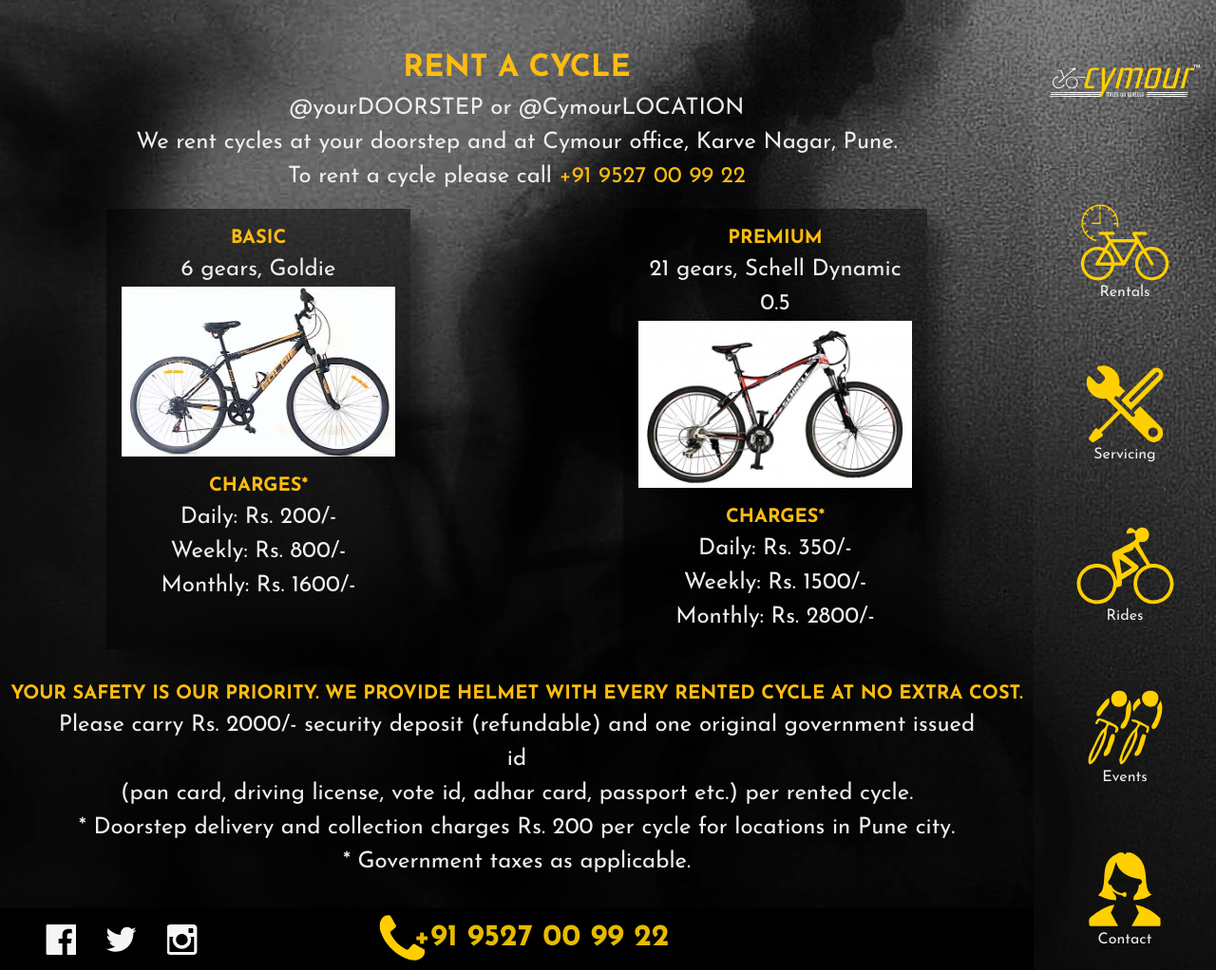
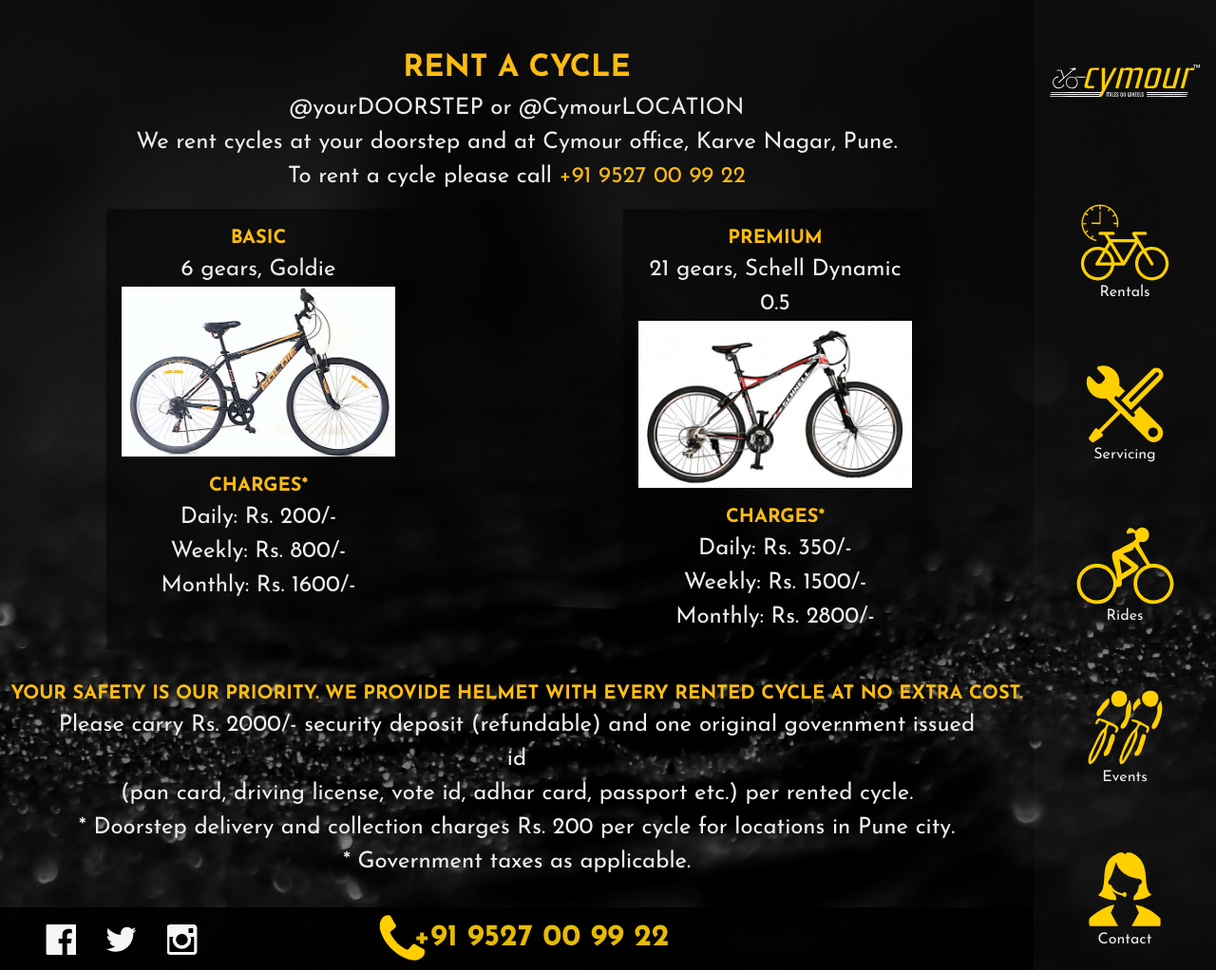
Before and after one commit to guttikar/cymour15, a Jekyll site: the page built from rentals.html, in a window 1280 px wide and 1022 px high. Shown: the whole window at 95% size. Built offline with Jekyll 4.4.1, drawn with Linux system fonts in a browser that asks for light colours; nearby versions of some CDN libraries.

Commit message:
changed background image.

```diff
--- a/rentals.html
+++ b/rentals.html
@@ -2,7 +2,7 @@
 layout: default
 title: Rent a Bicycle in and around Pune
 short: rentals
-bgimage: rentals/rentals_bg.jpg) no-repeat 100% 0
+# bgimage: rentals/rentals_bg.jpg) no-repeat 100% 0
 ---
 <section class="rentals">
 	<h1>Rent a Cycle</h1>
```
